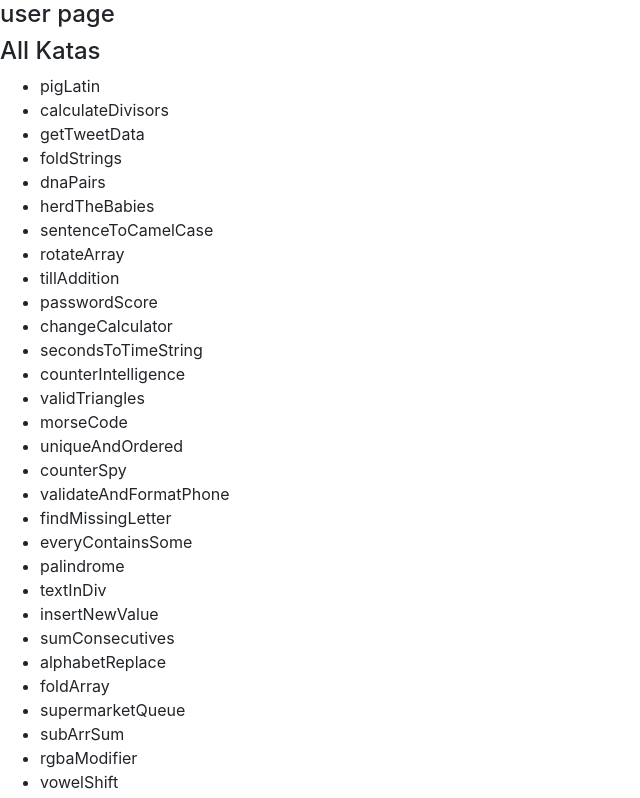
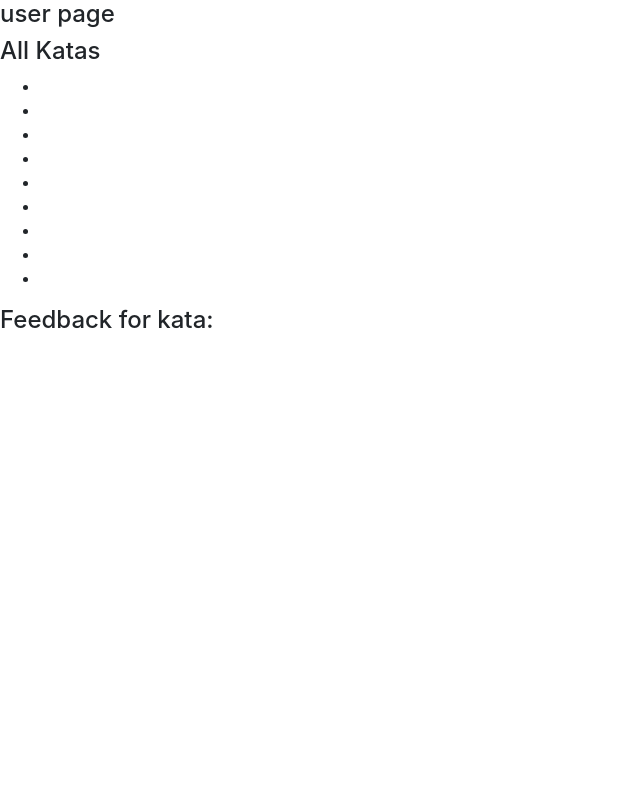
Before and after one commit to Katagorize/FE-Katagorize, a React (Create React App) app: page /users/1 in a window 1280 px wide. Shown: the top 798 px of the page, without its empty margins (0-640 px from the left). Built offline with nearby package versions, Linux system fonts and the light colour scheme.

Commit message:
kata data added

```diff
--- a/src/data/katas.js
+++ b/src/data/katas.js
@@ -1,6 +1,7 @@
 const katas =
 [
-  {
+
+  {'Week-1': [{
     "date": "2017-11-13",
     "title": "pigLatin"
   },
@@ -19,8 +20,9 @@ const katas =
   {
     "date": "2017-11-17",
     "title": "dnaPairs"
-  },
-  {
+  }]},
+
+  {'Week-2': [{
     "date": "2017-11-20",
     "title": "herdTheBabies"
   },
@@ -39,8 +41,9 @@ const katas =
   {
     "date": "2017-11-24",
     "title": "passwordScore"
-  },
-  {
+  }]},
+
+  {'Week-3': [{
     "date": "2017-11-27",
     "title": "changeCalculator"
   },
@@ -59,8 +62,8 @@ const katas =
   {
     "date": "2017-12-01",
     "title": "morseCode"
-  },
-  {
+  }]},
+  {'Week-4': [{
     "date": "2017-12-04",
     "title": "uniqueAndOrdered"
   },
@@ -79,8 +82,10 @@ const katas =
   {
     "date": "2017-12-08",
     "title": "everyContainsSome"
-  },
-  {
+  }]},
+
+
+  {'Week-5': [{
     "date": "2017-12-11",
     "title": "palindrome"
   },
@@ -99,8 +104,10 @@ const katas =
   {
     "date": "2017-12-15",
     "title": "alphabetReplace"
-  },
-  {
+  }]},
+
+
+  {'Week-6': [{
     "date": "2017-12-18",
     "title": "foldArray"
   },
@@ -119,8 +126,10 @@ const katas =
   {
     "date": "2017-12-22",
     "title": "vowelShift"
-  },
-  {
+  }]},
+
+
+  {'Week-7': [{
     "date": "2018-01-01",
     "title": "romanNumeralEncoder"
   },
@@ -139,8 +148,10 @@ const katas =
   {
     "date": "2018-01-05",
     "title": "parseHexInt"
-  },
-  {
+  }]},
+
+
+  {'Week-8': [{
     "date": "2018-01-08",
     "title": "justifyLine"
   },
@@ -159,8 +170,10 @@ const katas =
   {
     "date": "2018-01-12",
     "title": "needleInHaystack"
-  },
-  {
+  }]},
+
+
+  {'Week-8': [{
     "date": "2018-01-15",
     "title": "rotateMatrix"
   },
@@ -179,7 +192,7 @@ const katas =
   {
     "date": "2018-01-19",
     "title": "md5Hashing"
-  }
+  }]},
 ]
 
 export default katas;
```
